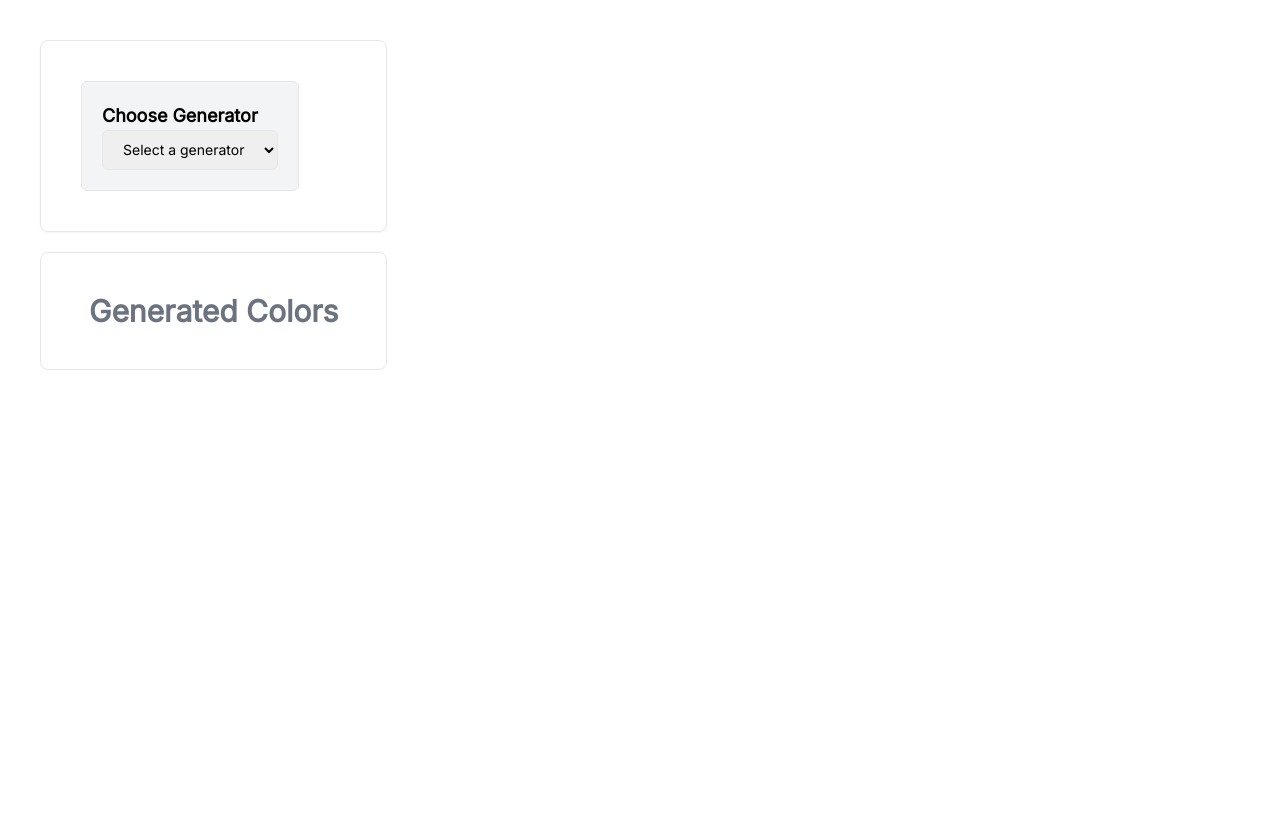
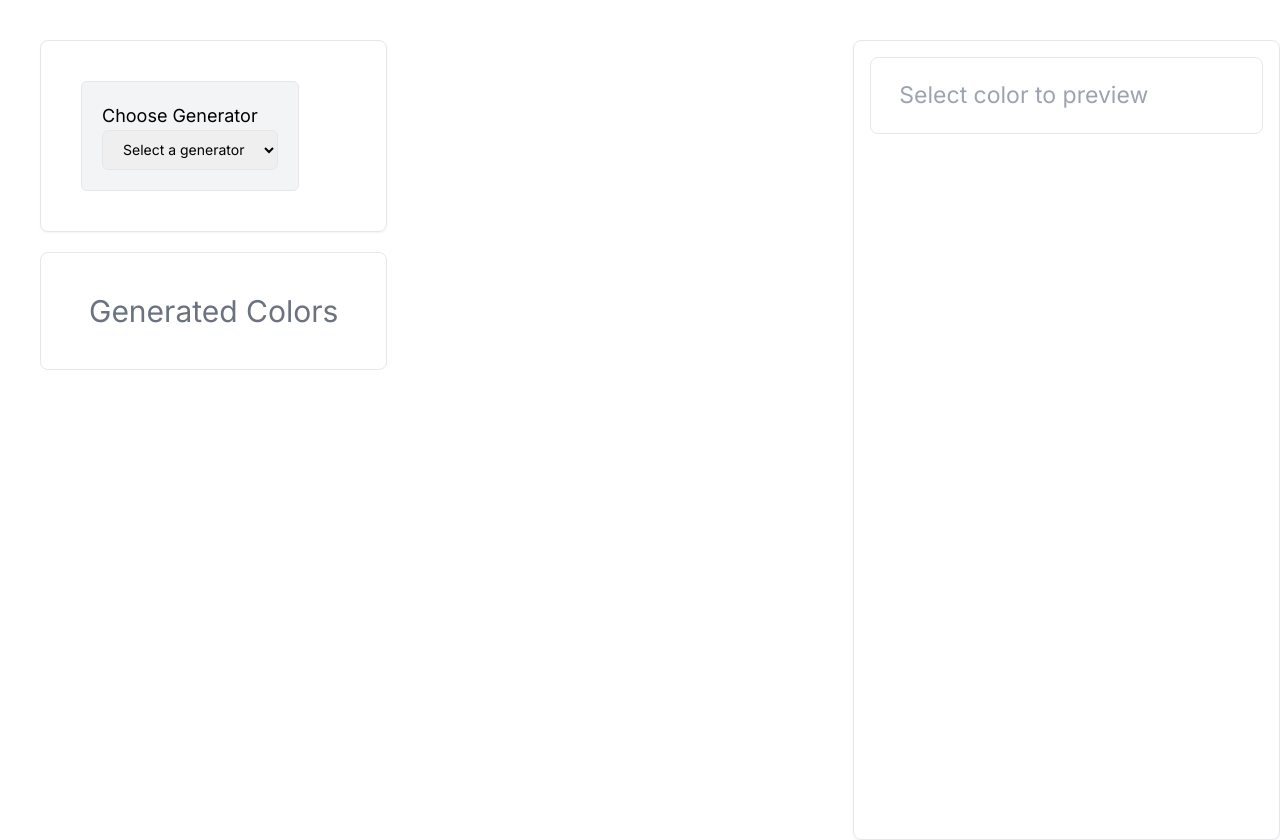
Before and after one commit to EagleMind/colorFlow, a React (Create React App) app: page / in a window 1280 px wide. Before the commit the page ends 800 px from the top, so only its background shows below. Built offline with nearby package versions, Linux system fonts and the light colour scheme.

Commit message:
changed LivePreview activation UX

```diff
--- a/src/App.tsx
+++ b/src/App.tsx
@@ -66,7 +66,7 @@ const App: React.FC = () => {
 
             <div className="flex  p-6">
               <div className='flex-col bg-gray-100 p-5 border rounded-md'>
-                <h3 className="text-lg font-semibold">Choose Generator</h3>
+                <h3 className="text-lg ">Choose Generator</h3>
 
                 <GeneratorSelector onGeneratorSelect={handleSelectGenerator} />
               </div>
@@ -78,7 +78,7 @@ const App: React.FC = () => {
           </div>
           <div className='flex  my-5'>
             <div className='w-full rounded-lg border   bg-white lg:p-10'>
-              <h1 className='font-semibold text-3xl px-2 text-gray-500'>Generated Colors</h1>
+              <h1 className=' text-3xl px-2 text-gray-500'>Generated Colors</h1>
               {<ColorsView ></ColorsView>}
             </div>
 
--- a/src/components/GeneratorOptions.tsx
+++ b/src/components/GeneratorOptions.tsx
@@ -94,7 +94,7 @@ export const GeneratorOptions: React.FC<Props> = (props) => {
         props.selectedGenerator ? (
             <div className="flex justify-start mx-5 px-5 rounded-md w-full">
                 {props.selectedGenerator?.name === "pastel" ? null : <div className='flex flex-col bg-gray-100 p-5 border rounded-md'>
-                    <h3 className="text-lg font-semibold ">Choose Colors</h3>
+                    <h3 className="text-lg  ">Choose Colors</h3>
                     <div className='flex my-2'>
                         {naturalOptionSelector('baseColorOne')}
                         {naturalOptionSelector('baseColorTwo')}
@@ -102,7 +102,7 @@ export const GeneratorOptions: React.FC<Props> = (props) => {
                 </div>}
                 {props.selectedGenerator.name === "monochromatic" ? null : (
                     <div className='flex flex-col bg-gray-100 p-5 border rounded-md w-full mx-5'>
-                        <h3 className="text-lg font-semibold self-start ">Choose Options</h3>
+                        <h3 className="text-lg  self-start ">Choose Options</h3>
                         {naturalOptionSelector('count')}
                         {naturalOptionSelector('hue')}
                         {naturalOptionSelector('lightness')}
--- a/src/components/gradient.tsx
+++ b/src/components/gradient.tsx
@@ -37,7 +37,9 @@ export const Gradient = ({ from, to, angle }: GradientProps) => {
     }
 
     const handleLivePreviewActivation = () => {
-
+        if (!livePreviewState) {
+            dispatch(setLivePreviewState(true))
+        }
         dispatch(setAssets({ from: from, to: to, angle }))
     }
 
--- a/src/components/livePreview/index.tsx
+++ b/src/components/livePreview/index.tsx
@@ -3,19 +3,26 @@ import { useSelector } from 'react-redux';
 import { RootState } from '../../redux/store';
 import Banner from './previewComponents/banner';
 
-type Props = {}
 
-export default function LivePreview({ }: Props) {
+export default function LivePreview() {
     const livePreviewState = useSelector((state: RootState) => state.livePreview);
-
+    console.log(livePreviewState.assets)
     return (
 
-        livePreviewState.livePreviewState ? <div className='absolute right-0 h-full rounded-lg border shadow-sm p-4 w-2/6'>
-            <h2 className='text-lg font-semibold'>Live Preview</h2>
-            <div className='flex flex-col'>
-                <Banner assets={livePreviewState.assets}></Banner>
+        <div className='absolute right-0 h-full rounded-lg border shadow-sm p-4 w-2/6'>
+            <div className='flex '>
+
+                {Object.keys(livePreviewState.assets).length != 0 ?
+                    <div className='flex flex-col'>
+                        <h1 className=' text-[23px]  text-gray-500 my-3'>Live Preview</h1>
+                        <Banner assets={livePreviewState.assets}></Banner>
+                    </div> : <div className='w-full rounded-lg border   bg-white p-5'>
+                        <h1 className=' text-[23px] px-2 text-gray-400 '>Select color to preview</h1>
+                    </div>}
             </div>
-        </div> : null
+
+
+        </div>
 
     )
 }
--- a/src/components/livePreview/previewComponents/banner.tsx
+++ b/src/components/livePreview/previewComponents/banner.tsx
@@ -1,10 +1,9 @@
 import React, { useEffect } from 'react'
 
-type Props = {
+export type livePreviewProps = {
     assets?: any
 }
-
-export default function Banner({ assets }: Props) {
+export default function Banner({ assets }: livePreviewProps) {
     useEffect(() => {
         console.log("t", assets.from)
     }, [])
@@ -16,7 +15,7 @@ export default function Banner({ assets }: Props) {
             <div className='flex my-3'>
                 <img src='https://cdn3d.iconscout.com/3d/premium/thumb/banana-6430787-5299259.png' width={100} />
                 <div className='flex flex-col'>
-                    <p className='font-semibold text-white text-[20px]'>Reddit Bannanas</p>
+                    <p className=' text-white text-[20px]'>Reddit Bannanas</p>
                     <h2 className=' font-normal text-white'>Effect if in up no depend seemed. Ecstatic elegance gay but disposed. We me rent been part what. An concluded sportsman offending so provision mr education. Bed uncommonly his discovered for estimating far.</h2>
 
                 </div>
```
